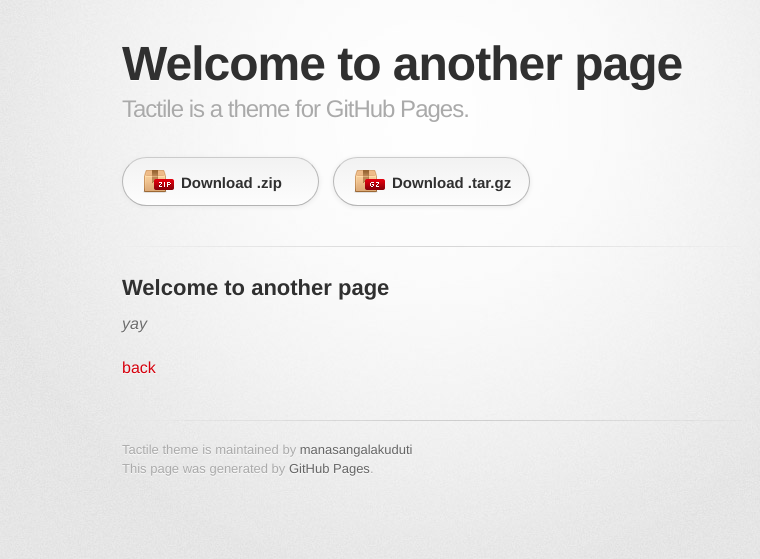
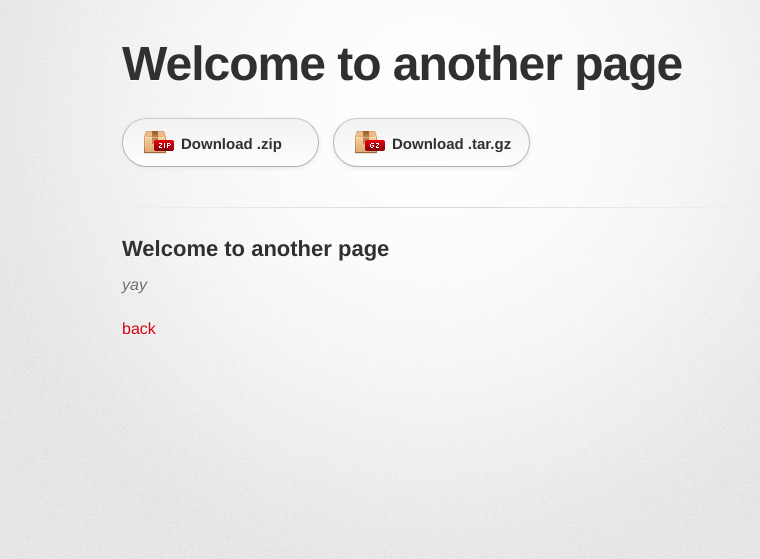
Before and after one commit to manasangalakuduti/Emotional-Music-Generation, a Jekyll site: the page built from pages-themes-tactile-3c8a43c/another-page.md, in a window 1280 px wide. Shown: the top 559 px of the page, without its empty margins (208-968 px from the left). Built offline with Jekyll 4.4.1, drawn with Linux system fonts in a browser that asks for light colours; some web fonts are replaced; our own code applies the rules of GitHub Pages for plain Markdown files.

Commit message:
Layout changes

```diff
--- a/pages-themes-tactile-3c8a43c/_layouts/default.html
+++ b/pages-themes-tactile-3c8a43c/_layouts/default.html
@@ -19,7 +19,7 @@
 
         <header>
           <h1>{{ page.title | default: site.title | default: site.github.repository_name }}</h1>
-          <h2>{{ page.description | default: site.description | default: site.github.project_tagline }}</h2>
+<!--           <h2>{{ page.description | default: site.description | default: site.github.project_tagline }}</h2> -->
         </header>
         <section id="downloads" class="clearfix">
           {% if site.show_downloads %}
@@ -39,12 +39,12 @@
           {{ content }}
         </section>
 
-        <footer>
+<!--         <footer>
         {% if site.github.is_project_page %}
           {{ site.title | default: site.github.repository_name }} is maintained by <a href="{{ site.github.owner_url }}">{{ site.github.owner_name }}</a><br>
         {% endif %}
           This page was generated by <a href="https://pages.github.com">GitHub Pages</a>.
-        </footer>
+        </footer> -->
 
       </div>
     </div>
```
